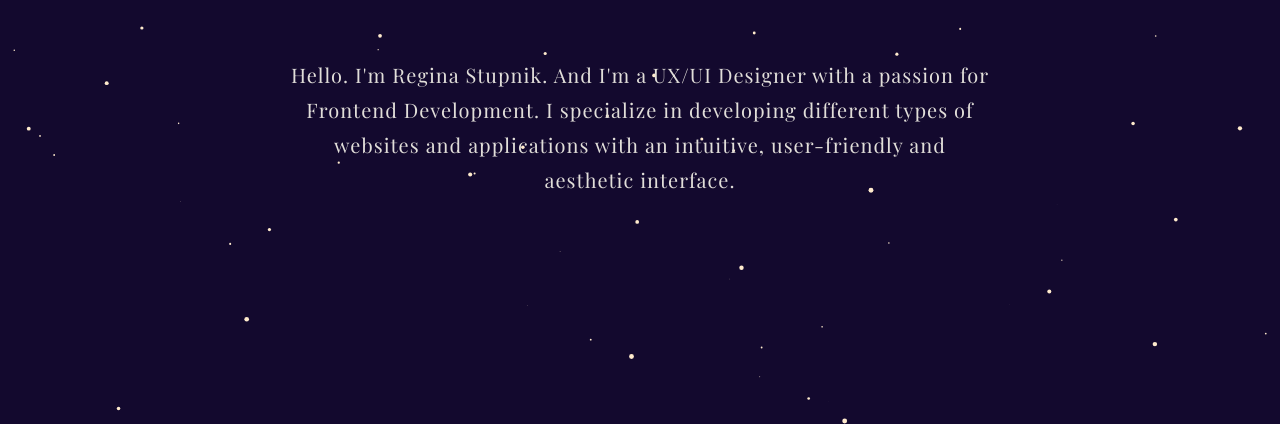
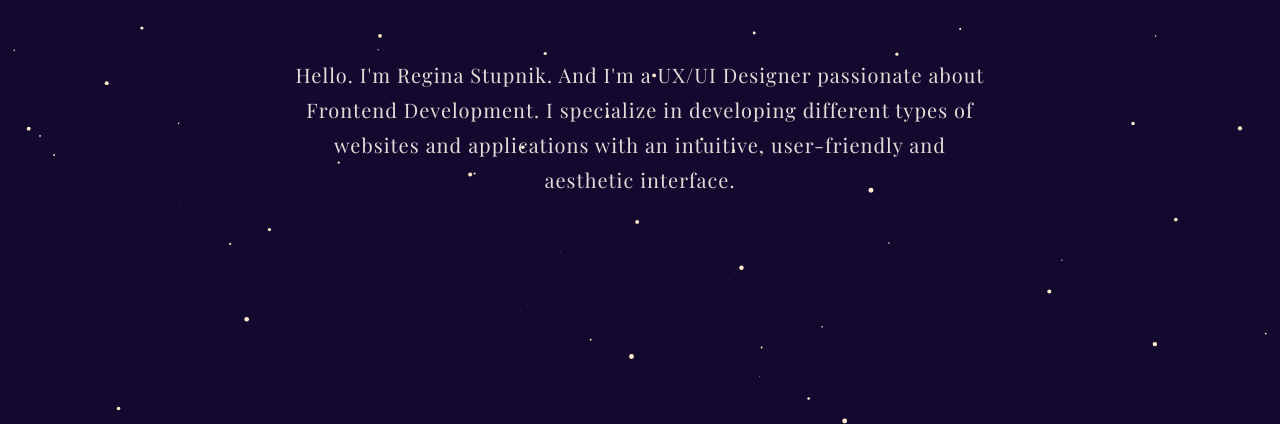
Before and after one commit to reginavic/portfolio-rs, a plain HTML site: page index.html in a window 1280 px wide. Shown: the part 257-681 px from the top of the page. Drawn offline with nearby package versions, Linux system fonts and the light colour scheme.

Commit message:
Change in the about section

```diff
--- a/index.html
+++ b/index.html
@@ -46,7 +46,7 @@
     <div class="conteinerTwo">
         <!--<h1 class="title">UX/UI Designer & Frontend Developer</h1> -->
         <h1 class="title">UX/UI Designer</h1>
-        <p class="about">Hello. I'm Regina Stupnik. And I'm a UX/UI Designer with a passion for Frontend Development.
+        <p class="about">Hello. I'm Regina Stupnik. And I'm a UX/UI Designer passionate about Frontend Development.
         I specialize in developing different types of websites and applications with an intuitive, user-friendly and aesthetic interface.
         </p>
     </div>
```
